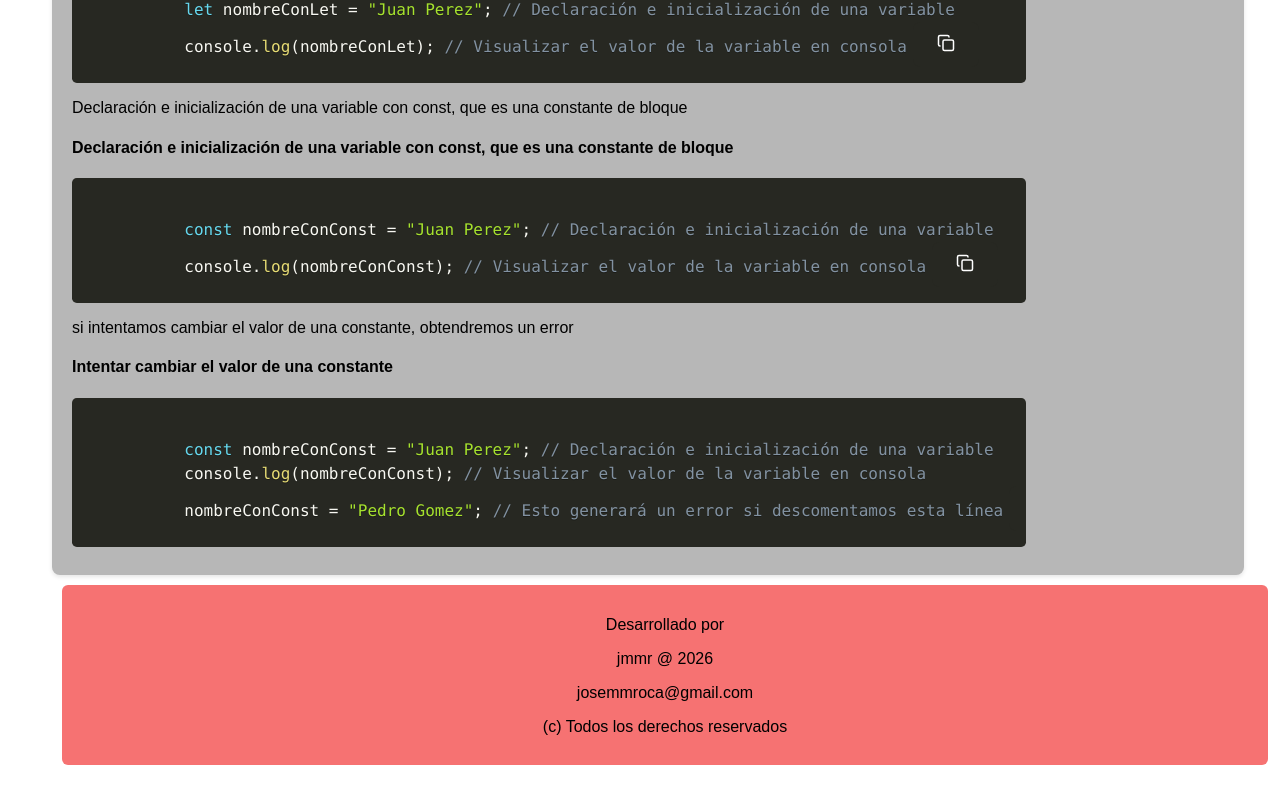
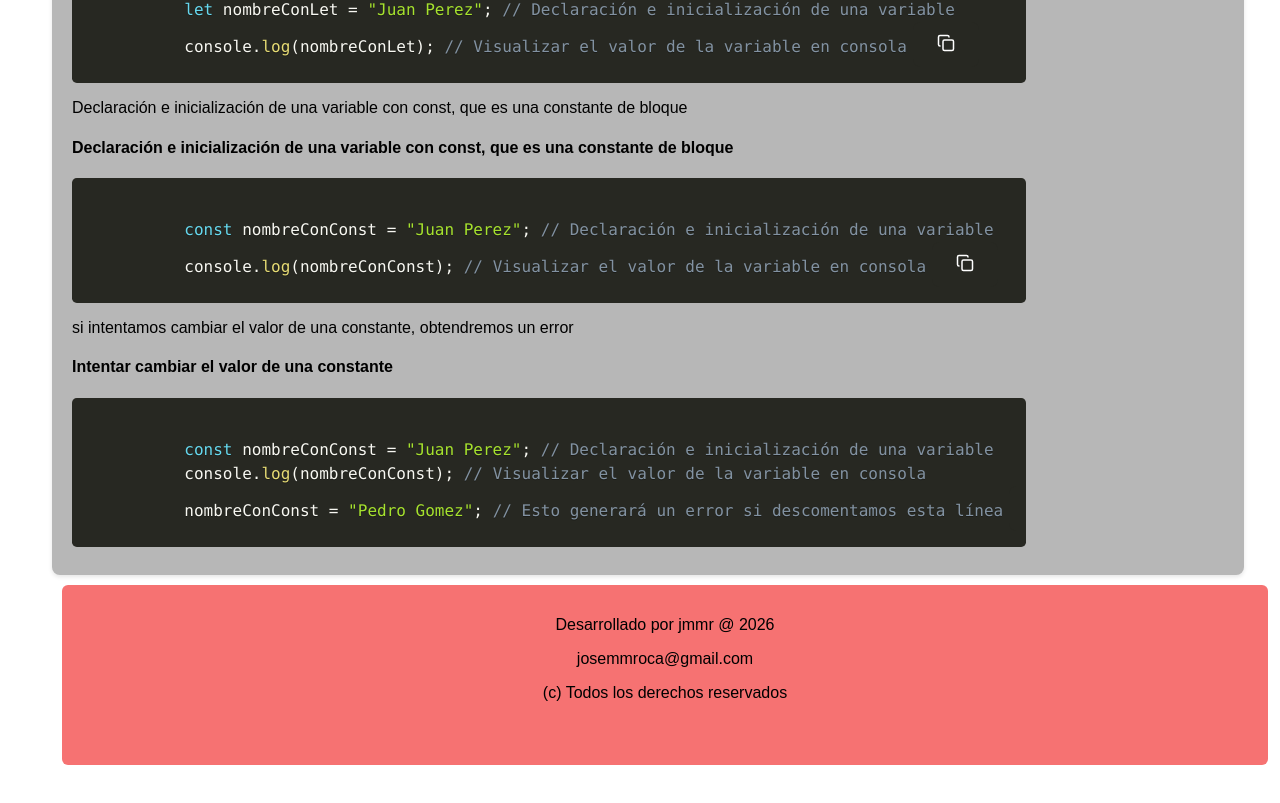
Before and after one commit to jmmroca/curso_javascript_2024, a React (Vite) app in the folder curso-javascript/: page / in a window 1280 px wide. Shown: the part 1306-2109 px from the top of the page. Built offline with nearby package versions, Linux system fonts and the light colour scheme.

Commit message:
modified footer

```diff
--- a/curso-javascript/src/components/Footer.jsx
+++ b/curso-javascript/src/components/Footer.jsx
@@ -1,17 +1,15 @@
-import React from 'react'
+import React from "react";
 
 function Footer() {
   return (
     <>
-        <div id='footer'>
-            <p>Desarrollado por</p>
-            <p>jmmr @ 2026</p>
-            <p>josemmroca@gmail.com</p>
+      <div id="footer">
+        <p>Desarrollado por jmmr @ 2026</p>
+        <p>josemmroca@gmail.com</p>
         (c) Todos los derechos reservados
-
-        </div>
+      </div>
     </>
-  )
+  );
 }
 
-export default Footer
+export default Footer;
```
